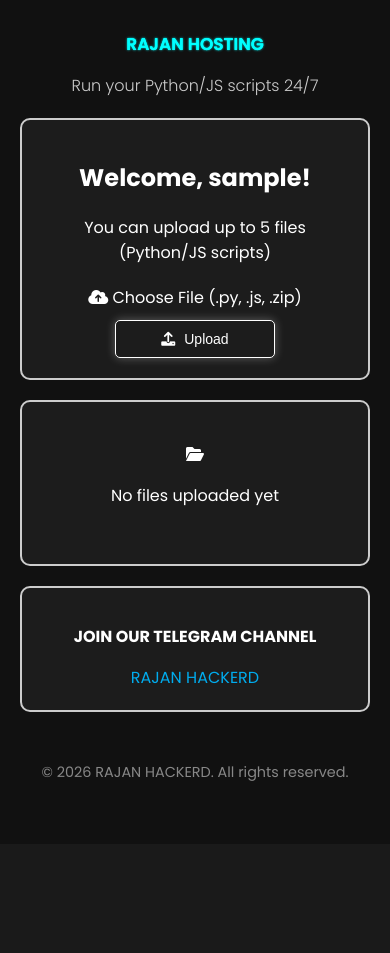
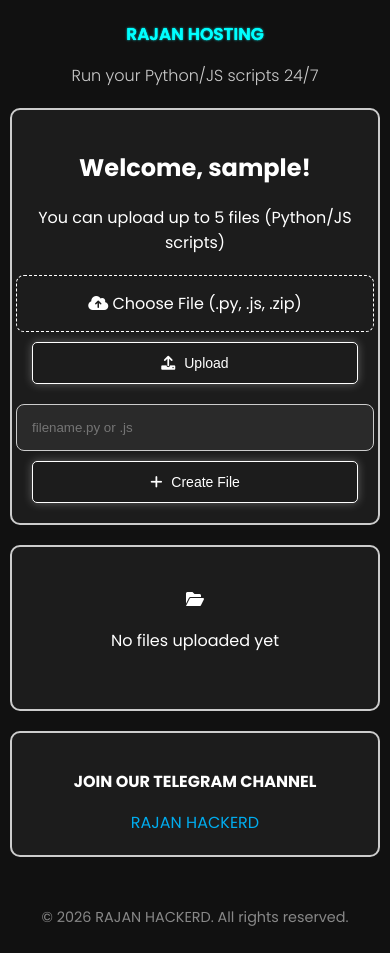
Before and after one commit to virendra-maker/hosting-website, a Flask app: page / in a window 390 px wide. Before the commit the page ends 781 px from the top, so only its background shows below. Run offline with Flask 3, Linux system fonts and the light colour scheme; the visitor is signed in with stand-in values (Sample User, id 1); data that the repository does not hold is empty.

Commit message:
Fix upload button, add online code editor, and improve mobile responsiveness

```diff
--- a/app.py
+++ b/app.py
@@ -325,6 +325,104 @@ def get_logs(file_id):
 
     return jsonify(process_logs[file_id][-100:])  # Return last 100 lines
 
+@app.route('/edit/<int:file_id>')
+def edit_file(file_id):
+    if 'user_id' not in session:
+        return redirect(url_for('login'))
+
+    conn = sqlite3.connect('bot_data.db')
+    c = conn.cursor()
+    c.execute('SELECT filename FROM files WHERE id = ? AND user_id = ?', (file_id, session['user_id']))
+    file = c.fetchone()
+    conn.close()
+
+    if not file:
+        flash('File not found', 'error')
+        return redirect(url_for('index'))
+
+    filename = file[0]
+    user_folder = os.path.join(app.config['UPLOAD_FOLDER'], str(session['user_id']))
+    filepath = os.path.join(user_folder, filename)
+
+    content = ""
+    if os.path.exists(filepath):
+        with open(filepath, 'r') as f:
+            content = f.read()
+
+    return render_template('edit.html', file_id=file_id, filename=filename, content=content)
+
+@app.route('/save/<int:file_id>', methods=['POST'])
+def save_file(file_id):
+    if 'user_id' not in session:
+        return redirect(url_for('login'))
+
+    content = request.form.get('content')
+
+    conn = sqlite3.connect('bot_data.db')
+    c = conn.cursor()
+    c.execute('SELECT filename FROM files WHERE id = ? AND user_id = ?', (file_id, session['user_id']))
+    file = c.fetchone()
+    conn.close()
+
+    if not file:
+        flash('File not found', 'error')
+        return redirect(url_for('index'))
+
+    filename = file[0]
+    user_folder = os.path.join(app.config['UPLOAD_FOLDER'], str(session['user_id']))
+    filepath = os.path.join(user_folder, filename)
+
+    with open(filepath, 'w') as f:
+        f.write(content)
+
+    flash('File saved successfully', 'success')
+    return redirect(url_for('index'))
+
+@app.route('/create', methods=['POST'])
+def create_file():
+    if 'user_id' not in session:
+        return redirect(url_for('login'))
+
+    filename = request.form.get('filename')
+    if not filename:
+        flash('Filename is required', 'error')
+        return redirect(url_for('index'))
+
+    if not allowed_file(filename):
+        flash('Invalid file type. Only .py and .js are allowed', 'error')
+        return redirect(url_for('index'))
+
+    filename = secure_filename(filename)
+    filetype = filename.rsplit('.', 1)[1].lower()
+
+    conn = sqlite3.connect('bot_data.db')
+    c = conn.cursor()
+    c.execute('SELECT COUNT(*) FROM files WHERE user_id = ?', (session['user_id'],))
+    if c.fetchone()[0] >= 5:
+        conn.close()
+        flash('You can only have up to 5 files', 'error')
+        return redirect(url_for('index'))
+
+    user_folder = os.path.join(app.config['UPLOAD_FOLDER'], str(session['user_id']))
+    os.makedirs(user_folder, exist_ok=True)
+    filepath = os.path.join(user_folder, filename)
+
+    if os.path.exists(filepath):
+        conn.close()
+        flash('File already exists', 'error')
+        return redirect(url_for('index'))
+
+    with open(filepath, 'w') as f:
+        f.write("# New file created via editor")
+
+    c.execute('INSERT INTO files (user_id, filename, filetype, upload_date) VALUES (?, ?, ?, ?)',
+              (session['user_id'], filename, filetype, datetime.now().isoformat()))
+    conn.commit()
+    conn.close()
+
+    flash('File created successfully', 'success')
+    return redirect(url_for('index'))
+
 @app.route('/delete/<int:file_id>', methods=['POST'])
 def delete_file(file_id):
     if 'user_id' not in session:
--- a/templates/index.html
+++ b/templates/index.html
@@ -9,20 +9,42 @@
         <p>You can upload up to 5 files (Python/JS scripts)</p>
     </div>
 
-    <div class="upload-section" style="text-align: center; margin-top: 20px;">
-        <form action="/upload" method="post" enctype="multipart/form-data">
+    <div class="upload-section" style="display: flex; flex-wrap: wrap; justify-content: center; gap: 20px; margin-top: 20px;">
+        <!-- Upload Form -->
+        <form action="/upload" method="post" enctype="multipart/form-data" id="upload-form" style="flex: 1; min-width: 250px;">
             <div class="form-group" style="display: flex; flex-direction: column; align-items: center;">
-                <label for="file-upload" class="file-upload-label" style="cursor: pointer; color: white;">
+                <label for="file-upload" class="file-upload-label" style="cursor: pointer; color: white; border: 1px dashed #fff; padding: 15px; border-radius: 8px; width: 100%;">
                     <i class="fas fa-cloud-upload-alt"></i>
-                    <span>Choose File (.py, .js, .zip)</span>
-                    <input type="file" name="file" id="file-upload" required style="display: none;">
+                    <span id="file-name-display">Choose File (.py, .js, .zip)</span>
+                    <input type="file" name="file" id="file-upload" required style="display: none;" onchange="updateFileName()">
                 </label>
-                <button type="submit" class="action-btn" style="margin-top: 10px;">
+                <button type="submit" class="action-btn" style="margin-top: 10px; width: 100%;">
                     <i class="fas fa-upload"></i> Upload
                 </button>
             </div>
         </form>
+
+        <!-- Create File Form -->
+        <form action="/create" method="post" style="flex: 1; min-width: 250px;">
+            <div class="form-group" style="display: flex; flex-direction: column; align-items: center;">
+                <input type="text" name="filename" placeholder="filename.py or .js" required style="width: 100%; padding: 15px; border-radius: 8px; background: #2a2a2a; color: white; border: 1px solid #ccc; margin-bottom: 10px;">
+                <button type="submit" class="action-btn" style="width: 100%;">
+                    <i class="fas fa-plus"></i> Create File
+                </button>
+            </div>
+        </form>
     </div>
+    <script>
+        function updateFileName() {
+            const input = document.getElementById('file-upload');
+            const display = document.getElementById('file-name-display');
+            if (input.files && input.files.length > 0) {
+                display.textContent = input.files[0].name;
+            } else {
+                display.textContent = 'Choose File (.py, .js, .zip)';
+            }
+        }
+    </script>
 </div>
 
 <!-- File List Section -->
@@ -58,6 +80,11 @@
                         <!-- Start button -->
                         <a href="/control/{{ file.id }}/start" class="action-btn">
                             <i class="fas fa-play"></i> Start
+                        </a>
+
+                        <!-- Edit button -->
+                        <a href="/edit/{{ file.id }}" class="action-btn">
+                            <i class="fas fa-edit"></i> Edit Code
                         </a>
 
                         <!-- Logs button -->
@@ -118,8 +145,9 @@
 
     .action-btn {
         display: inline-block;
-        width: 160px;
-        padding: 10px 0;
+        width: 100%;
+        max-width: 160px;
+        padding: 12px 0;
         text-align: center;
         font-size: 14px;
         border: 1px solid #ffffff;
@@ -129,6 +157,18 @@
         color: white;
         transition: all 0.3s ease;
         box-shadow: 0 0 10px rgba(255, 255, 255, 0.3);
+    }
+
+    @media (max-width: 600px) {
+        .action-btn {
+            max-width: 100%;
+        }
+        .files-grid {
+            grid-template-columns: 1fr !important;
+        }
+        .upload-section {
+            flex-direction: column;
+        }
     }
 
     .action-btn:hover {
--- a/templates/layout.html
+++ b/templates/layout.html
@@ -18,7 +18,9 @@
     }
 
     .container {
-      padding: 20px;
+      padding: 10px;
+      max-width: 100%;
+      overflow-x: hidden;
     }
 
     .title {
```
Also changed, not shown: templates/edit.html (added, +41 -0 lines).
